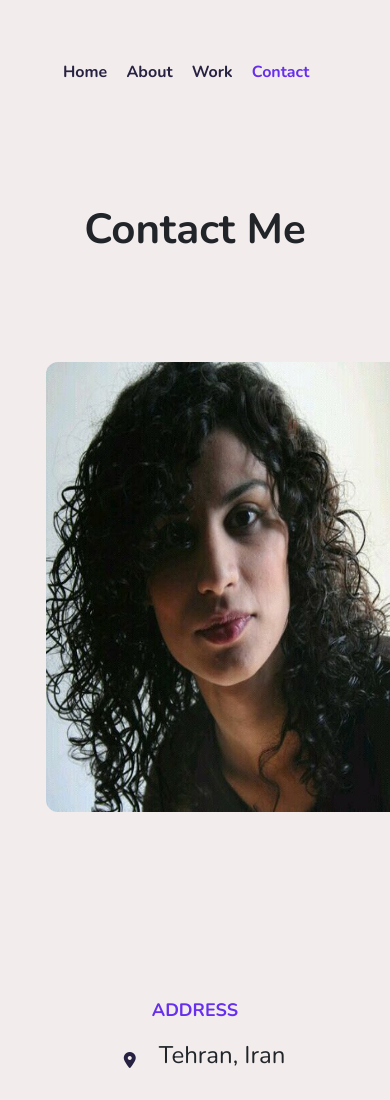
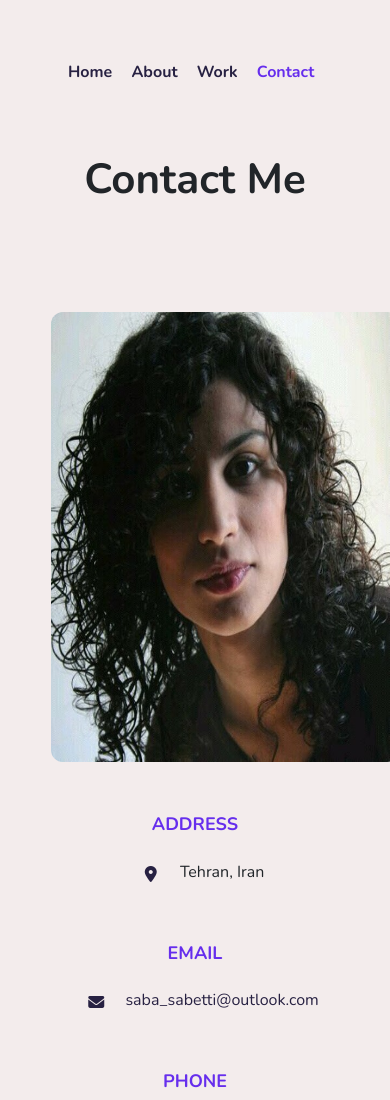
Before and after one commit to sabooli/copyportfolio, a plain HTML site: page contact.html in a window 390 px wide. Shown: the top 1100 px of the page. Drawn offline with nearby package versions, Linux system fonts and the light colour scheme; a web font is replaced by a local one.

Commit message:
made responsive

```diff
--- a/styles/portfolio.css
+++ b/styles/portfolio.css
@@ -70,6 +70,7 @@ p {
   background-color: darkgray;
   padding-top: 47px;
   padding-bottom: 47px;
+  margin-top: 0;
 }
 .myPhoto {
   width: 460px;
@@ -77,13 +78,11 @@ p {
   margin-left: 30px;
   margin-right: 30px;
   margin-top: 126px;
-  background: url(image.png);
   border-radius: 12px;
 }
 img {
   max-width: 100%;
   height: auto;
-  background: url(image.png);
   border-radius: 12px;
 }
 figcaption {
@@ -148,7 +147,7 @@ i {
   body {
     text-align: center;
     padding: 0;
-    margin: 0;
+    margin: 0 5px;
   }
   h1 {
     font-size: 42px;
@@ -157,14 +156,24 @@ i {
   h2 {
     font-size: 25px;
   }
+  nav {
+    padding-bottom: 0;
+  }
   .me {
     margin-top: 30px;
-    font-size: 54px;
+    font-size: 42px;
   }
   .myPhoto {
     margin-top: 60px;
   }
-
+  .content {
+    font-size: 16px;
+    line-height: 24px;
+    padding: 0;
+  }
+  .communication {
+    margin: 50px 0;
+  }
   p {
     font-size: 14px;
     line-height: 20px;
```
